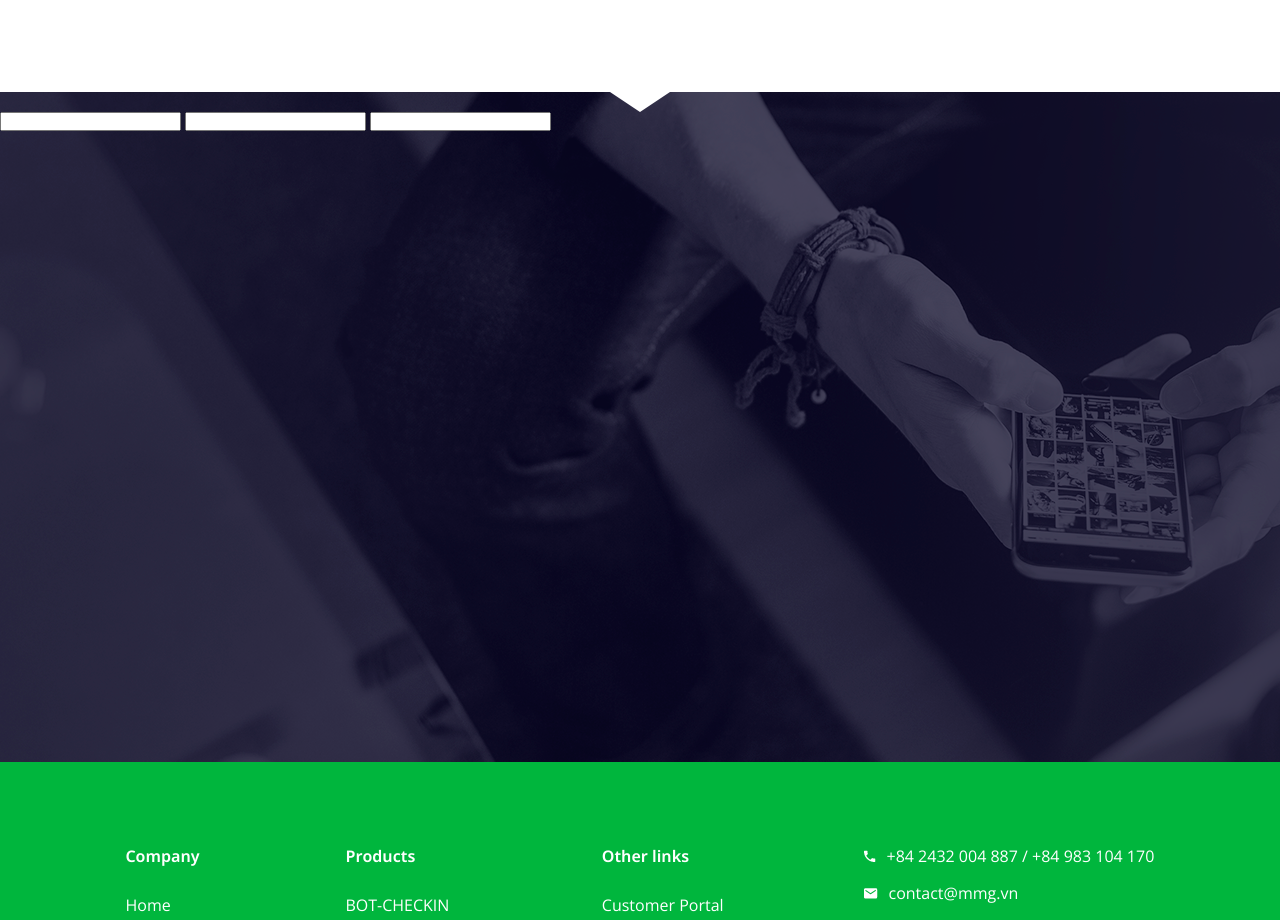
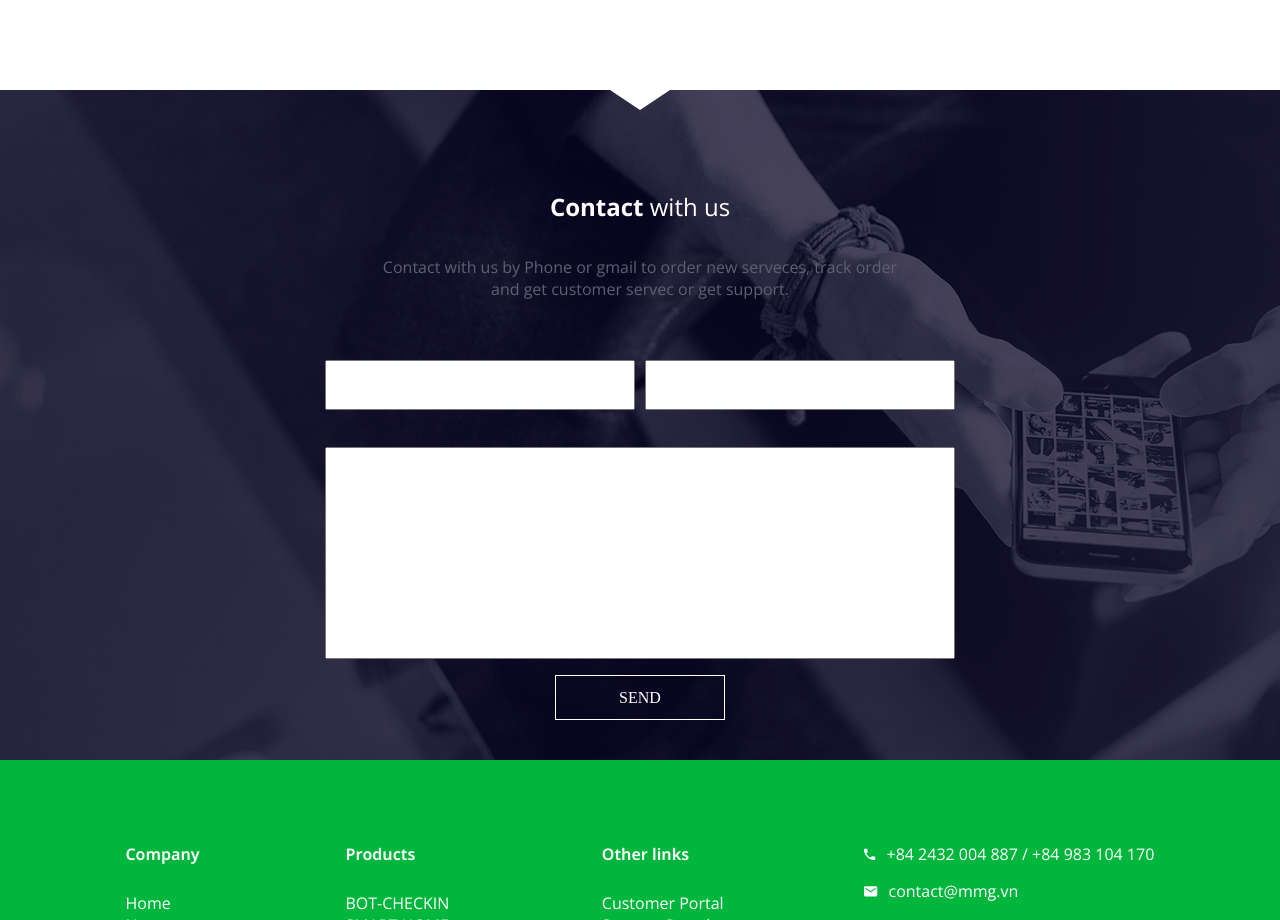
Before and after one commit to Bulat66/layout-practice-MMG, a plain HTML site: page index.html in a window 1280 px wide. Shown: the part 3185-4105 px from the top of the page. Drawn offline with nearby package versions, Linux system fonts and the light colour scheme.

Commit message:
Add files via upload

```diff
--- a/index.html
+++ b/index.html
@@ -138,9 +138,20 @@
 </section>
 <section id="six">
 	<div id="triangle"></div>
-	<input type="	">
-	<input type="text">
-	<input type="text">
+	<div class='container' id='container-6'>
+		<div class='container-6-1-box'>
+			<div class='six-text' id='six-text-title'><span id='contact-style'>Contact</span> with us</div>
+			<div class='six-text' id='six-text-definition'>Contact with us by Phone or gmail to order new serveces, track order and get customer servec or get support.</div>
+		</div>
+		<div class='container-6-2-box'>
+			<div class='upper-input-box' style='display: flex; justify-content: space-between;'>
+				<input type="	" style='width: 310px; height: 50px;'>
+				<input type="text" style='width: 310px; height: 50px;'>
+			</div>
+			<input type="text" style='width: 630px; height: 212px;'>
+			<div id="six-btn">send</div>
+		</div>
+	</div>
 </section>
 <section id="seven">
 	<div class='container' id='container-seven'>
--- a/style.css
+++ b/style.css
@@ -263,7 +263,58 @@ header{
 	width: 60px;
 	height: 20px;
 	clip-path: polygon(100% 0%, 50% 100%, 0% 0%);
+	margin: -2px auto 0 auto;
+}
+#container-6{
+	max-width: 630px;
+	height: 530px;
+	margin-top: 80px;
+	display: flex;
+	flex-direction: column;
+	justify-content: space-between;
+}
+.six-text{
+	color: #605f71;
+	text-align: center;
+	font-family: "Open Sans", Regular;
+}
+#six-text-title{
+	font-size: 24px;
+	color: white;
+	font-weight: 400;
+}
+#contact-style{
+	font-weight: 700;
+}
+.container-6-1-box{
+	max-width: 540px;
+	height: 110px;
 	margin: 0 auto;
+	display: flex;
+	flex-direction: column;
+	justify-content: space-between;
+}
+.container-6-2-box{
+	max-width: 630px;
+	height: 360px;
+	margin: 0 auto;
+	display: flex;
+	flex-direction: column;
+	justify-content: space-between;
+}
+.upper-input-box{
+	margin-bottom: 20px;
+}
+#six-btn{
+	width: 170px;
+	height: 45px;
+	text-transform: uppercase;
+	color: white;
+	display: flex;
+	align-items: center;
+	justify-content: center;
+	margin: 0 auto;
+	border: 1px solid white;
 }
 #seven{
 	height: 295px;
```
